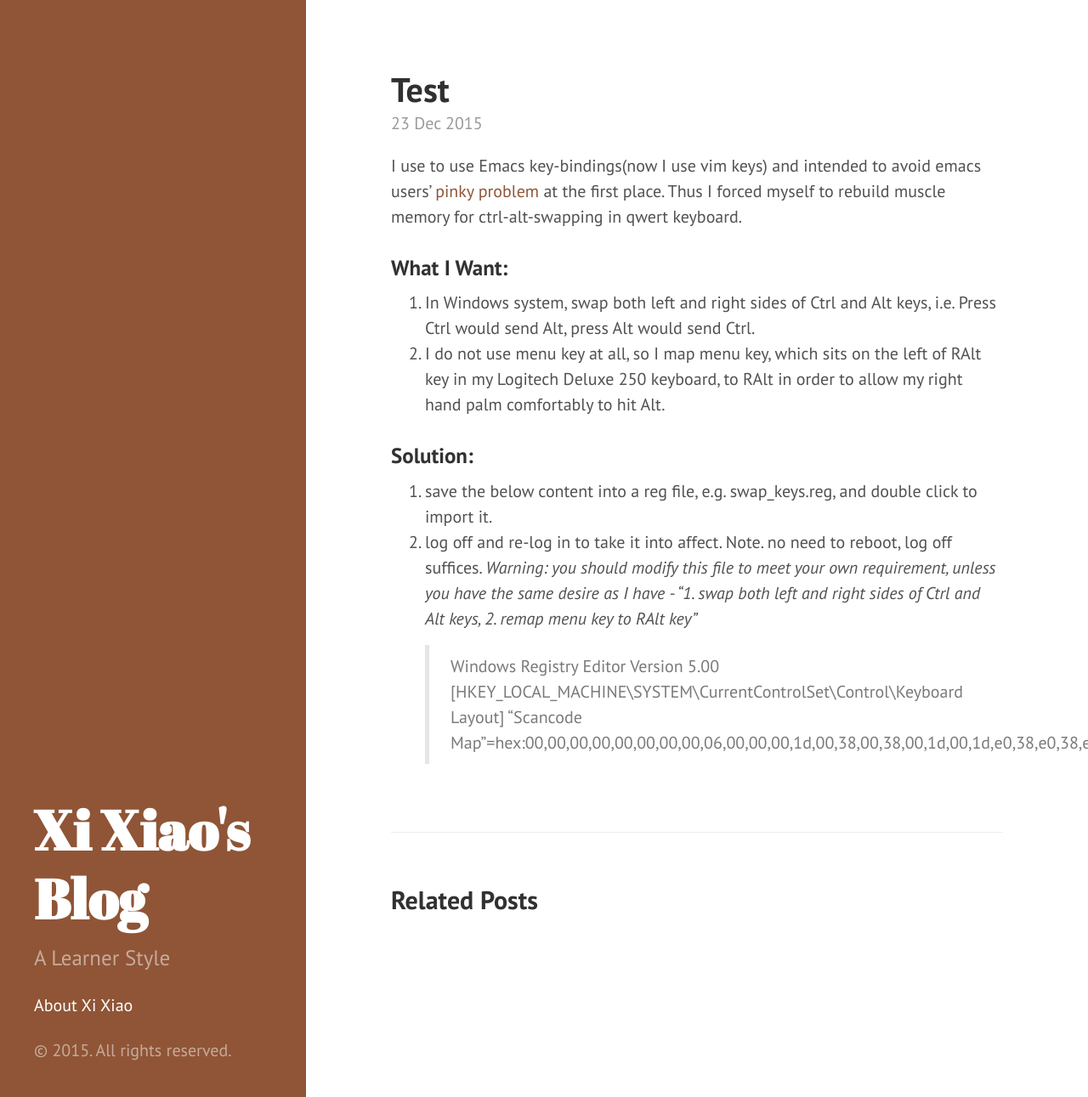
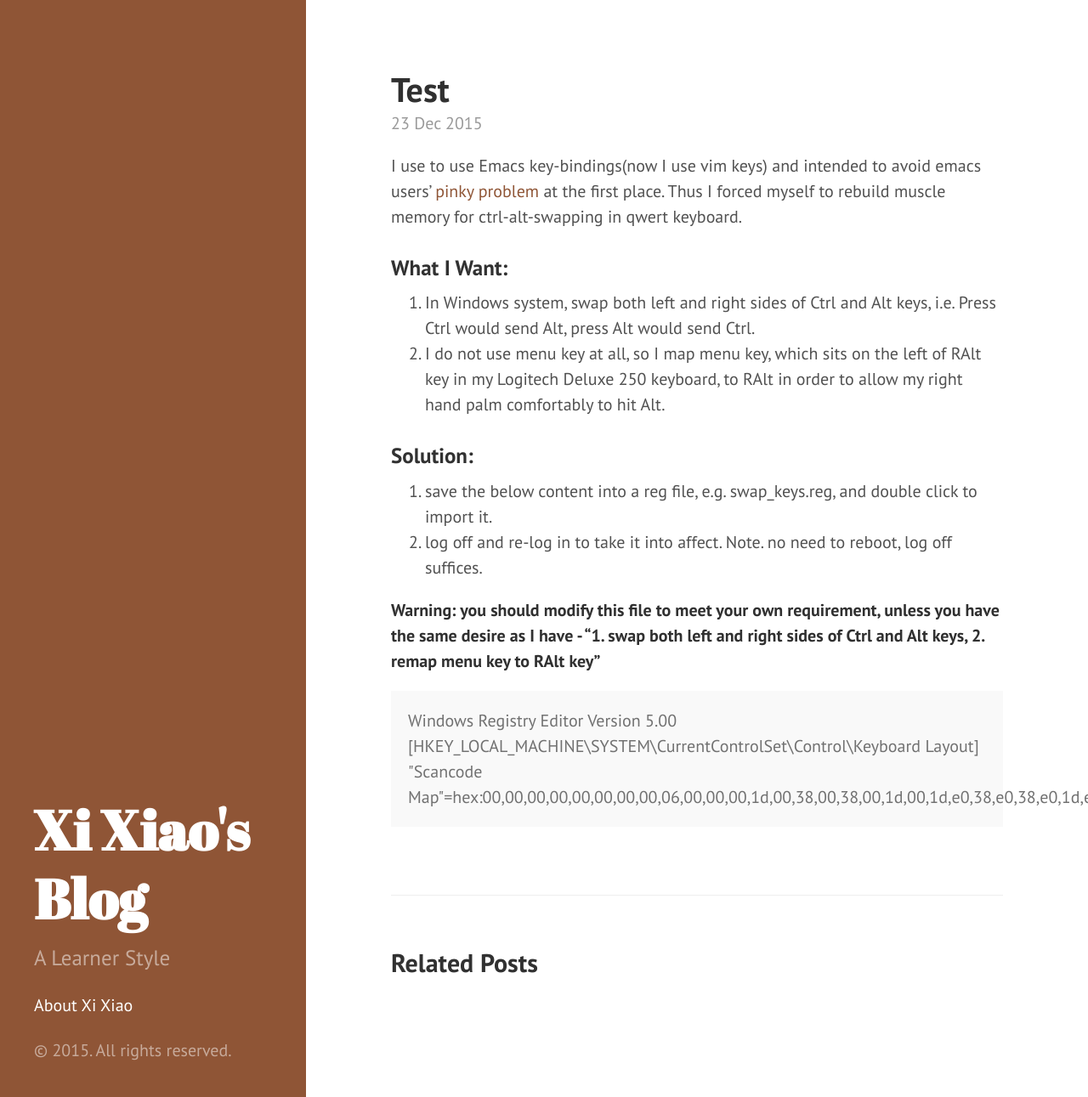
Before and after one commit to Xixiao007/blog.xixiao.info, a Jekyll site: the page built from _posts/2015-12-23-test.md, in a window 1280 px wide and 1291 px high. Shown: the whole window at 85% size. Built offline with Jekyll 4.4.1, drawn with Linux system fonts in a browser that asks for light colours.

Commit message:
"commit"

```diff
--- a/_posts/2015-12-23-test.md
+++ b/_posts/2015-12-23-test.md
@@ -13,7 +13,10 @@ I use to use Emacs key-bindings(now I use vim keys) and intended to avoid emacs
 ###Solution:
 1. save the below content into a reg file, e.g. swap_keys.reg, and double click to import it.
 2. log off and re-log in to take it into affect. Note. no need to reboot, log off suffices.
-*Warning: you should modify this file to meet your own requirement, unless you have the same desire as I have - "1. swap both left and right sides of Ctrl and Alt keys, 2. remap menu key to RAlt key"*
->Windows Registry Editor Version 5.00
+
+**Warning: you should modify this file to meet your own requirement, unless you have the same desire as I have - "1. swap both left and right sides of Ctrl and Alt keys, 2. remap menu key to RAlt key"**
+<div class="message">
+Windows Registry Editor Version 5.00
  [HKEY_LOCAL_MACHINE\SYSTEM\CurrentControlSet\Control\Keyboard Layout]
  "Scancode Map"=hex:00,00,00,00,00,00,00,00,06,00,00,00,1d,00,38,00,38,00,1d,00,1d,e0,38,e0,38,e0,1d,e0,38,e0,5d,e0,00,00,00,00
+</div>
```
